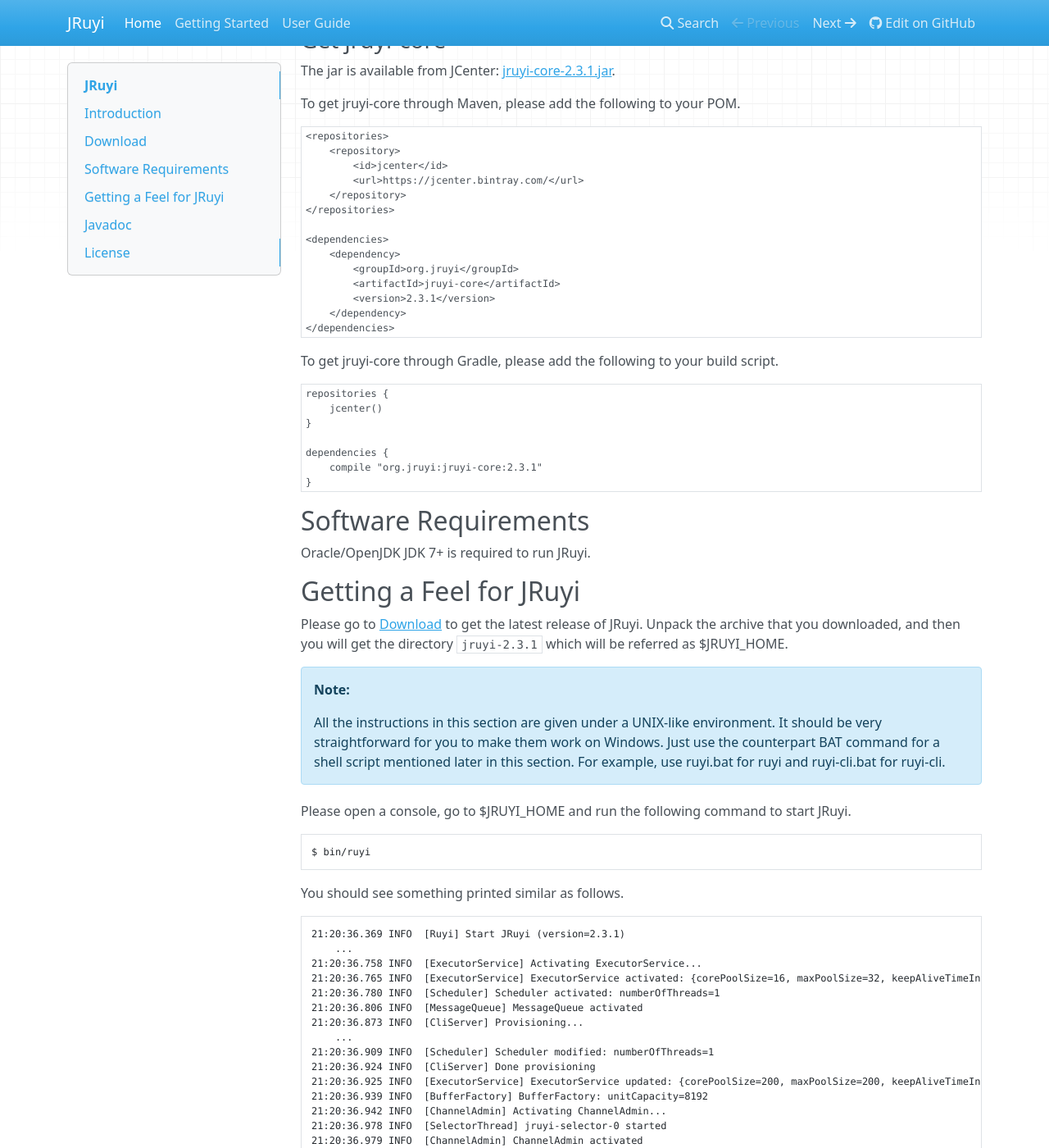
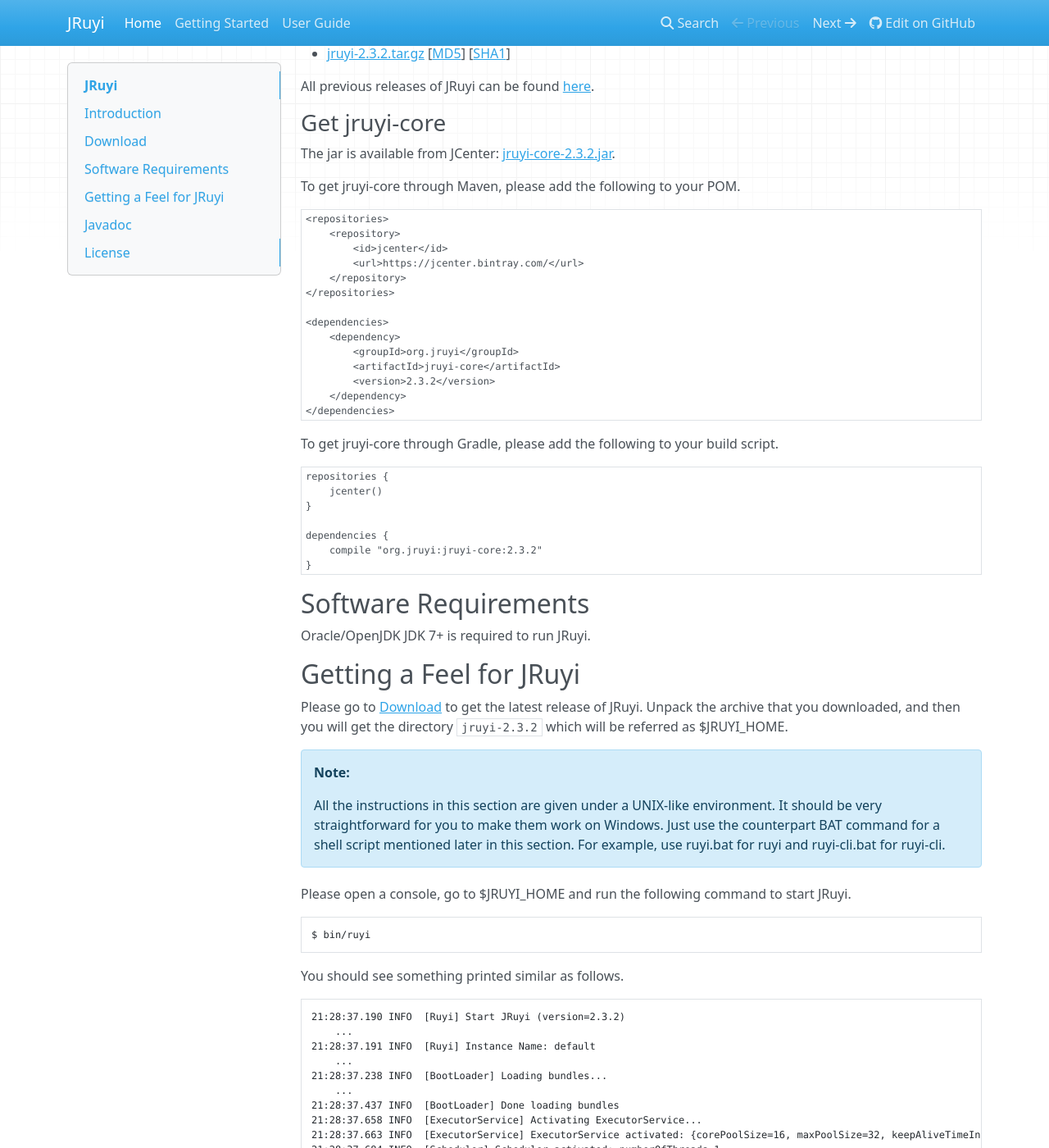
Before and after one commit to jruyi/jruyi-website, an MkDocs documentation site: the page built from docs/index.md, in a window 1280 px wide and 1400 px high, scrolled down 1386 px. Shown: the whole window at 82% size. Built offline with MkDocs 1.6.1, drawn with Linux system fonts in a browser that asks for light colours; nearby versions of some CDN libraries; old or Windows-style settings are respelled for this version of MkDocs; some of the changed text lies outside the part shown.

Commit message:
Update jruyi to 2.3.2

````diff
--- a/docs/getting-started/index.md
+++ b/docs/getting-started/index.md
@@ -18,7 +18,7 @@
 
 Lets start with writing a [discard](http://tools.ietf.org/html/rfc863 "Discard Protocol") server which simply throws away any received data.
 
-To implement a discard server, simply create an [INioService](http://javadoc.jruyi.org/jruyi-api/v2.2.0/org/jruyi/core/INioService.html)
+To implement a discard server, simply create an [INioService](http://javadoc.jruyi.org/jruyi-api/v2.3.1/org/jruyi/core/INioService.html)
 of type TcpServer, and start it as the following code shows.
 
 ```java
--- a/docs/index.md
+++ b/docs/index.md
@@ -9,7 +9,7 @@
 !!! note "What is Ruyi?"
     Ruyi (Chinese: 如意; pinyin: rúyì; Wade–Giles: ju-i; literally "as [one] wishes; as [you] wish") is a curved
     decorative object that is a ceremonial sceptre in Chinese Buddhism or a talisman symbolizing power and good fortune
-    in Chinese folklore.<br>
+    in Chinese folklore.<br><br>
     Read [more ...](http://en.wikipedia.org/wiki/Ruyi_\(scepter\))
 
 The key features of JRuyi are listed as follows.
@@ -44,14 +47,14 @@
 
 ### Get jruyi
 
-* [jruyi-2.3.1.zip](https://github.com/jruyi/jruyi/releases/download/v2.3.1/jruyi-2.3.1.zip) [[MD5](https://github.com/jruyi/jruyi/releases/download/v2.3.1/jruyi-2.3.1.zip.md5)] [[SHA1](https://github.com/jruyi/jruyi/releases/download/v2.3.1/jruyi-2.3.1.zip.sha1)]
-* [jruyi-2.3.1.tar.gz](https://github.com/jruyi/jruyi/releases/download/v2.3.1/jruyi-2.3.1.tar.gz) [[MD5](https://github.com/jruyi/jruyi/releases/download/v2.3.1/jruyi-2.3.1.tar.gz.md5)] [[SHA1](https://github.com/jruyi/jruyi/releases/download/v2.3.1/jruyi-2.3.1.tar.gz.sha1)]
+* [jruyi-2.3.2.zip](https://github.com/jruyi/jruyi/releases/download/v2.3.2/jruyi-2.3.2.zip) [[MD5](https://github.com/jruyi/jruyi/releases/download/v2.3.2/jruyi-2.3.2.zip.md5)] [[SHA1](https://github.com/jruyi/jruyi/releases/download/v2.3.2/jruyi-2.3.2.zip.sha1)]
+* [jruyi-2.3.2.tar.gz](https://github.com/jruyi/jruyi/releases/download/v2.3.2/jruyi-2.3.2.tar.gz) [[MD5](https://github.com/jruyi/jruyi/releases/download/v2.3.2/jruyi-2.3.2.tar.gz.md5)] [[SHA1](https://github.com/jruyi/jruyi/releases/download/v2.3.2/jruyi-2.3.2.tar.gz.sha1)]
 
 All previous releases of JRuyi can be found [here](https://github.com/jruyi/jruyi/releases).
 
 ### Get jruyi-core
 
-The jar is available from JCenter: [jruyi-core-2.3.1.jar](https://jcenter.bintray.com/org/jruyi/jruyi-core/2.3.1/jruyi-core-2.3.1.jar).
+The jar is available from JCenter: [jruyi-core-2.3.2.jar](https://jcenter.bintray.com/org/jruyi/jruyi-core/2.3.2/jruyi-core-2.3.2.jar).
 
 To get jruyi-core through Maven, please add the following to your POM.
 
@@ -67,7 +70,7 @@
     <dependency>
         <groupId>org.jruyi</groupId>
         <artifactId>jruyi-core</artifactId>
-        <version>2.3.1</version>
+        <version>2.3.2</version>
     </dependency>
 </dependencies>
 ```
@@ -80,7 +83,7 @@
 }
 
 dependencies {
-    compile "org.jruyi:jruyi-core:2.3.1"
+    compile "org.jruyi:jruyi-core:2.3.2"
 }
 ```
 
@@ -91,7 +94,7 @@
 ## Getting a Feel for JRuyi
 
 Please go to [Download](#download) to get the latest release of JRuyi. Unpack the archive that you downloaded, and then
-you will get the directory `jruyi-2.3.1` which will be referred as $JRUYI_HOME.
+you will get the directory `jruyi-2.3.2` which will be referred as $JRUYI_HOME.
 
 !!! note "Note:"
     All the instructions in this section are given under a UNIX-like environment. It should be very straightforward for
@@ -107,26 +110,30 @@
 You should see something printed similar as follows.
 
 ```xml
-21:20:36.369 INFO  [Ruyi] Start JRuyi (version=2.3.1)
+21:28:37.190 INFO  [Ruyi] Start JRuyi (version=2.3.2)
     ...
-21:20:36.758 INFO  [ExecutorService] Activating ExecutorService...
-21:20:36.765 INFO  [ExecutorService] ExecutorService activated: {corePoolSize=16, maxPoolSize=32, keepAliveTimeInSeconds=10, queueCapacity=8192, terminationWaitTimeInSeconds=60}
-21:20:36.780 INFO  [Scheduler] Scheduler activated: numberOfThreads=1
-21:20:36.806 INFO  [MessageQueue] MessageQueue activated
-21:20:36.873 INFO  [CliServer] Provisioning...
+21:28:37.191 INFO  [Ruyi] Instance Name: default
     ...
-21:20:36.909 INFO  [Scheduler] Scheduler modified: numberOfThreads=1
-21:20:36.924 INFO  [CliServer] Done provisioning
-21:20:36.925 INFO  [ExecutorService] ExecutorService updated: {corePoolSize=200, maxPoolSize=200, keepAliveTimeInSeconds=10, queueCapacity=8192, terminationWaitTimeInSeconds=60}
-21:20:36.939 INFO  [BufferFactory] BufferFactory: unitCapacity=8192
-21:20:36.942 INFO  [ChannelAdmin] Activating ChannelAdmin...
-21:20:36.978 INFO  [SelectorThread] jruyi-selector-0 started
-21:20:36.979 INFO  [ChannelAdmin] ChannelAdmin activated
-21:20:36.979 INFO  [SelectorThread] jruyi-selector-1 started
-21:20:36.981 INFO  [TcpAcceptor] Starting TcpAcceptor...
-21:20:36.982 INFO  [TcpAcceptor] TcpAcceptor started
-21:20:36.985 INFO  [TcpServer] Starting TcpServer[jruyi.clid]...
-21:20:36.998 INFO  [TcpServer] TcpServer[jruyi.clid] started, listening on /127.0.0.1:6060
+21:28:37.238 INFO  [BootLoader] Loading bundles...
+    ...
+21:28:37.437 INFO  [BootLoader] Done loading bundles
+21:28:37.658 INFO  [ExecutorService] Activating ExecutorService...
+21:28:37.663 INFO  [ExecutorService] ExecutorService activated: {corePoolSize=16, maxPoolSize=32, keepAliveTimeInSeconds=10, queueCapacity=8192, terminationWaitTimeInSeconds=60}
+21:28:37.684 INFO  [Scheduler] Scheduler activated: numberOfThreads=1
+21:28:37.706 INFO  [MessageQueue] MessageQueue activated
+21:28:37.788 INFO  [Provisioner] Start provisioning...
+    ...
+21:28:37.842 INFO  [Provisioner] Done provisioning
+21:28:37.871 INFO  [BufferFactory] BufferFactory: unitCapacity=8192
+21:28:37.873 INFO  [ChannelAdmin] Activating ChannelAdmin...
+21:28:37.885 INFO  [SelectorThread] jruyi-selector-0 started
+21:28:37.886 INFO  [ChannelAdmin] ChannelAdmin activated
+21:28:37.886 INFO  [SelectorThread] jruyi-selector-1 started
+21:28:37.889 INFO  [TcpAcceptor] Starting TcpAcceptor...
+21:28:37.889 INFO  [TcpAcceptor] TcpAcceptor started
+21:28:37.892 INFO  [TcpServer] Starting TcpServer[jruyi.clid]...
+21:28:37.896 INFO  [TcpServer] TcpServer[jruyi.clid] started, listening on /127.0.0.1:6060
+21:28:37.897 INFO  [ExecutorService] ExecutorService updated: {corePoolSize=16, maxPoolSize=32, keepAliveTimeInSeconds=10, queueCapacity=8192, terminationWaitTimeInSeconds=60}
 ```
 
 The last line means that the JRuyi clid which is itself implemented using JRuyi IO framework, is up, and the JRuyi shell is ready to use.
@@ -146,7 +153,7 @@
 |___/|_|\_\____|\__ |_|
                 |__/
 
-JRuyi (2.3.1)
+JRuyi (2.3.2)
 http://www.jruyi.org/
 
 Enter 'help' for a list of available commands.
@@ -192,13 +199,13 @@
     2     Active    2    org.apache.felix.metatype-1.1.2
     3     Active    2    org.apache.felix.configadmin-1.8.8
     4     Active    3    org.apache.felix.scr-2.0.2
-    5     Active    6    org.jruyi.common-2.3.1
+    5     Active    6    org.jruyi.common-2.3.2
     6     Active    6    org.jruyi.tpe-2.0.2
-    7     Active    6    org.jruyi.me-2.0.3
-    8     Active    6    org.jruyi.io-2.3.1
+    7     Active    6    org.jruyi.me-2.0.4
+    8     Active    6    org.jruyi.io-2.3.2
     9     Active   10    org.apache.felix.gogo.runtime-0.16.2
    10     Active   10    org.jruyi.cmd-2.0.4
-   11     Active   10    org.jruyi.clid-2.3.1
+   11     Active   10    org.jruyi.clid-2.3.2
 localhost:6060>
 ```
 
@@ -206,6 +213,7 @@
 
 ```xml
 localhost:6060> conf:list
+    jruyi.clid: {bindAddr=localhost, port=6060, sessionIdleTimeoutInSeconds=300}
     jruyi.common.scheduler: {numberOfThreads=1, terminationWaitTimeInSeconds=60}
     jruyi.tpe: {keepAliveTimeInSeconds=10, queueCapacity=8192, terminationWaitTimeInSeconds=60}
     jruyi.me.mq: {msgTimeoutInSeconds=10}
@@ -237,21 +245,22 @@
 And you will get the following similar logs printed on the console in which JRuyi was started.
 
 ```xml
-21:40:13.796 INFO  [TcpServer] Stopping TcpServer[jruyi.clid]...
-21:40:13.796 INFO  [TcpServer] TcpServer[jruyi.clid] stopped
-21:40:13.797 INFO  [TcpAcceptor] Stopping TcpAcceptor...
-21:40:13.798 INFO  [TcpAcceptor] TcpAcceptor stopped
-21:40:13.801 INFO  [ChannelAdmin] Deactivating ChannelAdmin...
-21:40:13.801 INFO  [SelectorThread] jruyi-selector-0 stopped
-21:40:13.802 INFO  [SelectorThread] jruyi-selector-1 stopped
-21:40:13.802 INFO  [ChannelAdmin] ChannelAdmin deactivated
-21:40:13.804 INFO  [MessageQueue] MessageQueue deactivated
-21:40:13.804 INFO  [ExecutorService] Deactivating ExecutorService...
-21:40:13.804 DEBUG [ExecutorService] TPE executor terminated
-21:40:13.805 INFO  [ExecutorService] ExecutorService deactivated
-21:40:13.806 INFO  [Scheduler] Scheduler deactivated
-21:40:13.809 INFO  [Ruyi] Stopping JRuyi...
-21:40:13.809 INFO  [Ruyi] JRuyi stopped
+21:37:25.038 INFO  [Ruyi] Stopping JRuyi...
+21:37:25.044 INFO  [TcpServer] Stopping TcpServer[jruyi.clid]...
+21:37:25.044 INFO  [TcpServer] TcpServer[jruyi.clid] stopped
+21:37:25.046 INFO  [TcpAcceptor] Stopping TcpAcceptor...
+21:37:25.046 INFO  [TcpAcceptor] TcpAcceptor stopped
+21:37:25.060 INFO  [ChannelAdmin] Deactivating ChannelAdmin...
+21:37:25.060 INFO  [SelectorThread] jruyi-selector-0 stopped
+21:37:25.061 INFO  [SelectorThread] jruyi-selector-1 stopped
+21:37:25.061 INFO  [ChannelAdmin] ChannelAdmin deactivated
+21:37:25.069 INFO  [MessageQueue] MessageQueue deactivated
+21:37:25.069 INFO  [ExecutorService] Deactivating ExecutorService...
+21:37:25.070 DEBUG [ExecutorService] TPE executor terminated
+21:37:25.070 INFO  [ExecutorService] ExecutorService deactivated
+21:37:25.074 INFO  [Scheduler] Scheduler deactivated
+21:37:25.082 INFO  [Ruyi] JRuyi stopped
+
 ```
 
 ## Javadoc
````
Also changed, not shown: other parts of docs/index.md (+5 -2 lines), 1 other file.
